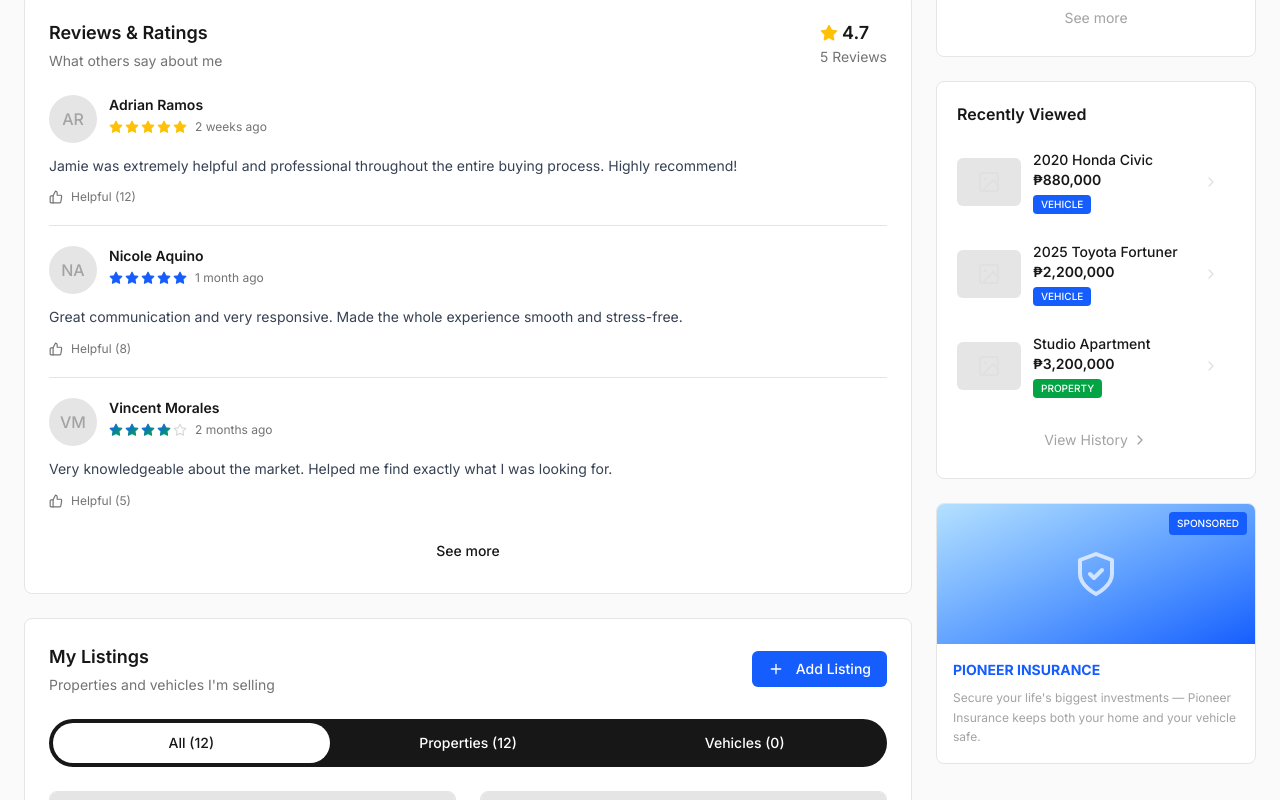
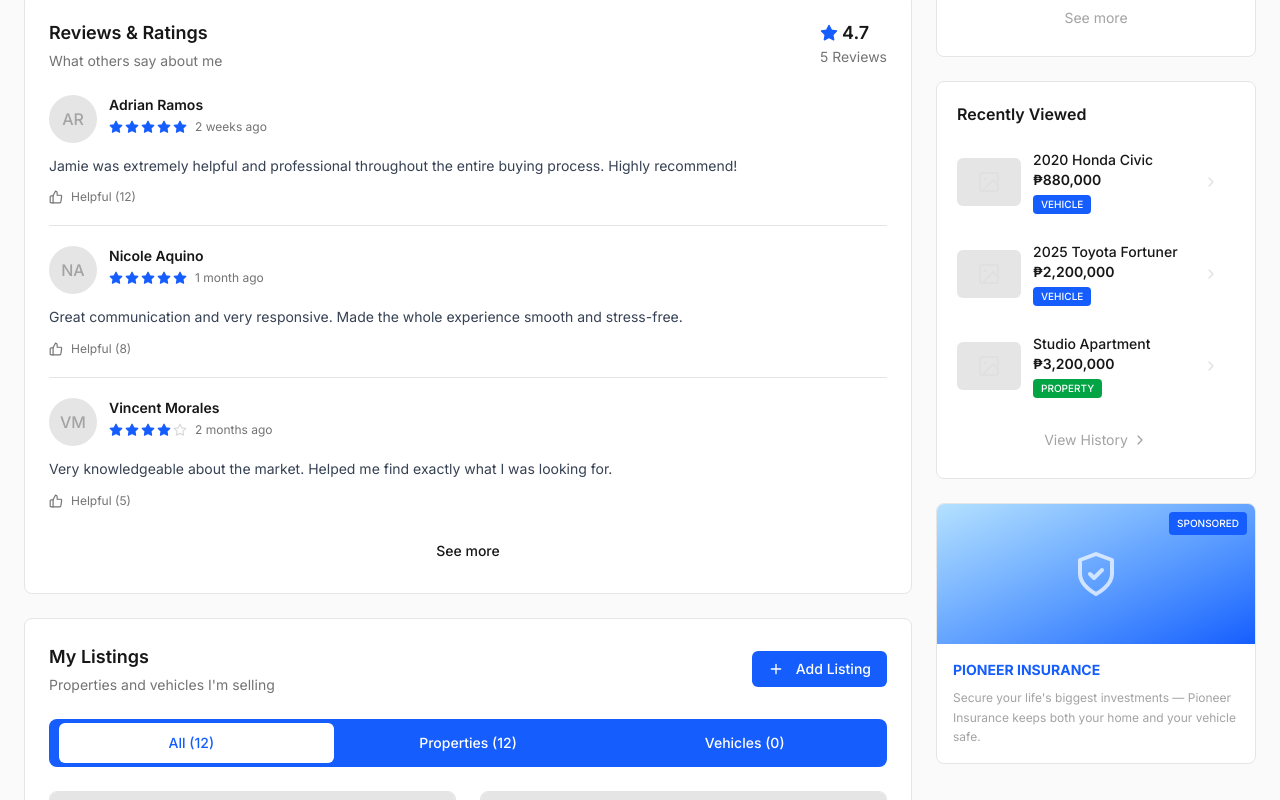
Before and after one commit to KarlStevenRequinto/jed-bea-lerd, a Next.js app: page /profile in a window 1280 px wide. Shown: the part 840-1640 px from the top of the page. Built offline with nearby package versions, Linux system fonts and the light colour scheme.

Commit message:
profile page

```diff
--- a/src/app/profile/_components/MyListings/index.tsx
+++ b/src/app/profile/_components/MyListings/index.tsx
@@ -9,6 +9,9 @@ const MyListings = () => {
         activeTab,
         listings,
         counts,
+        highlightTransform,
+        transitionClasses,
+        highlightWidth,
         handleTabChange,
         handleAddListing,
         handleViewDetails,
@@ -52,7 +55,13 @@ const MyListings = () => {
             </div>
 
             {/* Tabs */}
-            <div className="flex bg-[var(--color-gray-900)] rounded-full p-1 mb-6">
+            <div className="relative flex bg-[var(--color-brand)] rounded-lg p-1 mb-6">
+                {/* Sliding highlight */}
+                <div
+                    className={`absolute top-1/2 -translate-y-1/2 h-[calc(100%-8px)] rounded-md bg-white ${transitionClasses}`}
+                    style={{ transform: highlightTransform, width: highlightWidth }}
+                    aria-hidden="true"
+                />
                 <TabButton
                     label={`All (${counts.all})`}
                     isActive={activeTab === "all"}
@@ -112,10 +121,10 @@ interface TabButtonProps {
 const TabButton = ({ label, isActive, onClick }: TabButtonProps) => (
     <button
         onClick={onClick}
-        className={`flex-1 text-sm font-medium py-2.5 px-4 rounded-full transition-colors ${
+        className={`relative z-10 flex-1 text-sm font-medium py-2.5 px-4 rounded-md transition-colors duration-300 ${
             isActive
-                ? "bg-white text-[var(--color-gray-900)]"
-                : "text-white hover:text-[var(--color-gray-300)]"
+                ? "text-[var(--color-brand)]"
+                : "text-white hover:text-[var(--color-gray-100)]"
         }`}
     >
         {label}
--- a/src/app/profile/_components/MyListings/useViewModel.ts
+++ b/src/app/profile/_components/MyListings/useViewModel.ts
@@ -1,4 +1,5 @@
 import { useState } from "react";
+import { useSlidingTabs } from "@/hooks/useSlidingTabs";
 
 export interface Listing {
     id: string;
@@ -42,6 +43,28 @@ export const useMyListingsViewModel = () => {
     const [activeTab, setActiveTab] = useState<ListingTab>("all");
     const [listings] = useState(mockListings);
 
+    // Get active tab index for animation
+    const getActiveIndex = () => {
+        switch (activeTab) {
+            case "all":
+                return 0;
+            case "properties":
+                return 1;
+            case "vehicles":
+                return 2;
+            default:
+                return 0;
+        }
+    };
+
+    // Sliding tab animation
+    const { highlightTransform, transitionClasses, highlightWidth } = useSlidingTabs({
+        tabCount: 3,
+        activeIndex: getActiveIndex(),
+        paddingOffset: 6,
+        gap: 0,
+    });
+
     const counts = {
         all: 12,
         properties: 12,
@@ -78,6 +101,9 @@ export const useMyListingsViewModel = () => {
         activeTab,
         listings: filteredListings,
         counts,
+        highlightTransform,
+        transitionClasses,
+        highlightWidth,
         handleTabChange,
         handleAddListing,
         handleViewDetails,
--- a/src/app/profile/_components/ReviewsAndRatings/index.tsx
+++ b/src/app/profile/_components/ReviewsAndRatings/index.tsx
@@ -44,7 +44,6 @@ const ReviewsAndRatings = () => {
                         <ReviewCard
                             review={review}
                             onHelpful={handleHelpful}
-                            starVariant={index === 0 ? "yellow" : index === 1 ? "blue" : "gradient"}
                         />
                         {index < reviews.length - 1 && (
                             <div className="border-b border-[var(--color-gray-200)] mt-5" />
@@ -64,15 +63,12 @@ const ReviewsAndRatings = () => {
     );
 };
 
-type StarVariant = "yellow" | "blue" | "gradient";
-
 interface ReviewCardProps {
     review: Review;
     onHelpful: (id: string) => void;
-    starVariant?: StarVariant;
 }
 
-const ReviewCard = ({ review, onHelpful, starVariant = "yellow" }: ReviewCardProps) => {
+const ReviewCard = ({ review, onHelpful }: ReviewCardProps) => {
     // Get initials from name for avatar placeholder
     const initials = review.reviewerName
         .split(" ")
@@ -111,7 +107,7 @@ const ReviewCard = ({ review, onHelpful, starVariant = "yellow" }: ReviewCardPro
                         {/* Star Rating */}
                         <div className="flex gap-0.5">
                             {[1, 2, 3, 4, 5].map((star) => (
-                                <StarIcon key={star} filled={star <= review.rating} small variant={starVariant} />
+                                <StarIcon key={star} filled={star <= review.rating} small />
                             ))}
                         </div>
                         <span className="text-xs text-[var(--color-gray-500)]">
@@ -162,29 +158,12 @@ const ReviewCard = ({ review, onHelpful, starVariant = "yellow" }: ReviewCardPro
 interface StarIconProps {
     filled?: boolean;
     small?: boolean;
-    variant?: StarVariant;
 }
 
-const StarIcon = ({ filled = false, small = false, variant = "yellow" }: StarIconProps) => {
+const StarIcon = ({ filled = false, small = false }: StarIconProps) => {
     const size = small ? 14 : 18;
-    const gradientId = `starGradient-${small ? "small" : "large"}`;
+    const filledColor = "var(--color-brand)";
     const emptyColor = "var(--color-gray-300)";
-
-    // Color based on variant
-    const getFilledColor = () => {
-        switch (variant) {
-            case "yellow":
-                return "#FFC107";
-            case "blue":
-                return "var(--color-brand)";
-            case "gradient":
-                return `url(#${gradientId})`;
-            default:
-                return "#FFC107";
-        }
-    };
-
-    const filledColor = getFilledColor();
 
     return (
         <svg
@@ -194,14 +173,6 @@ const StarIcon = ({ filled = false, small = false, variant = "yellow" }: StarIco
             fill={filled ? filledColor : "none"}
             xmlns="http://www.w3.org/2000/svg"
         >
-            {variant === "gradient" && (
-                <defs>
-                    <linearGradient id={gradientId} x1="0%" y1="0%" x2="100%" y2="100%">
-                        <stop offset="0%" stopColor="var(--color-brand)" />
-                        <stop offset="100%" stopColor="var(--color-success)" />
-                    </linearGradient>
-                </defs>
-            )}
             <path
                 d="M12 2L15.09 8.26L22 9.27L17 14.14L18.18 21.02L12 17.77L5.82 21.02L7 14.14L2 9.27L8.91 8.26L12 2Z"
                 stroke={filled ? filledColor : emptyColor}
```
Also changed, not shown: 1 other file (tests, documents, lock files or other folders).
